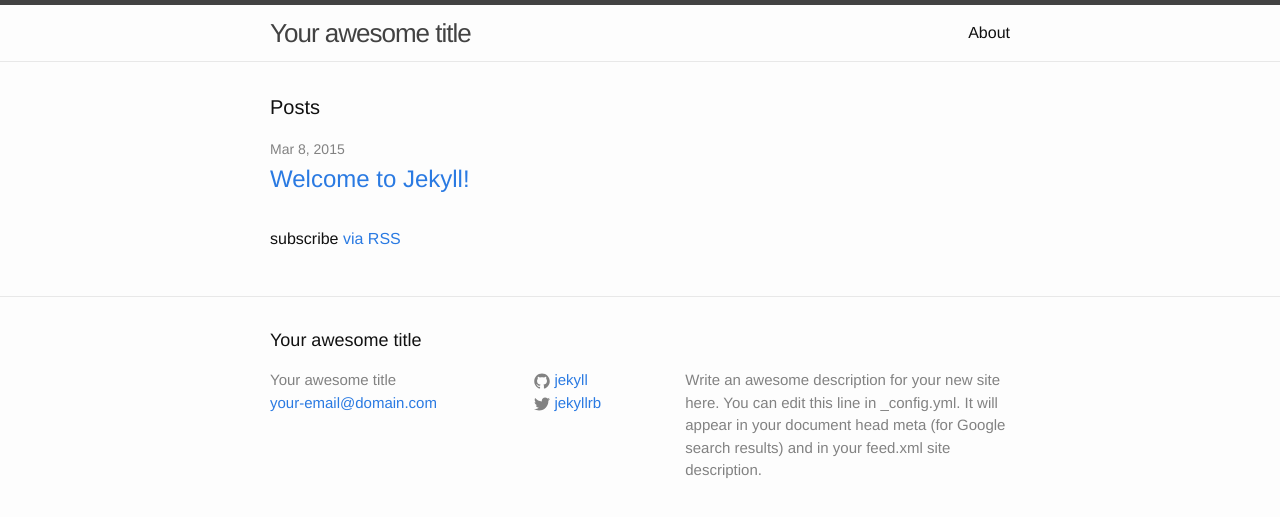
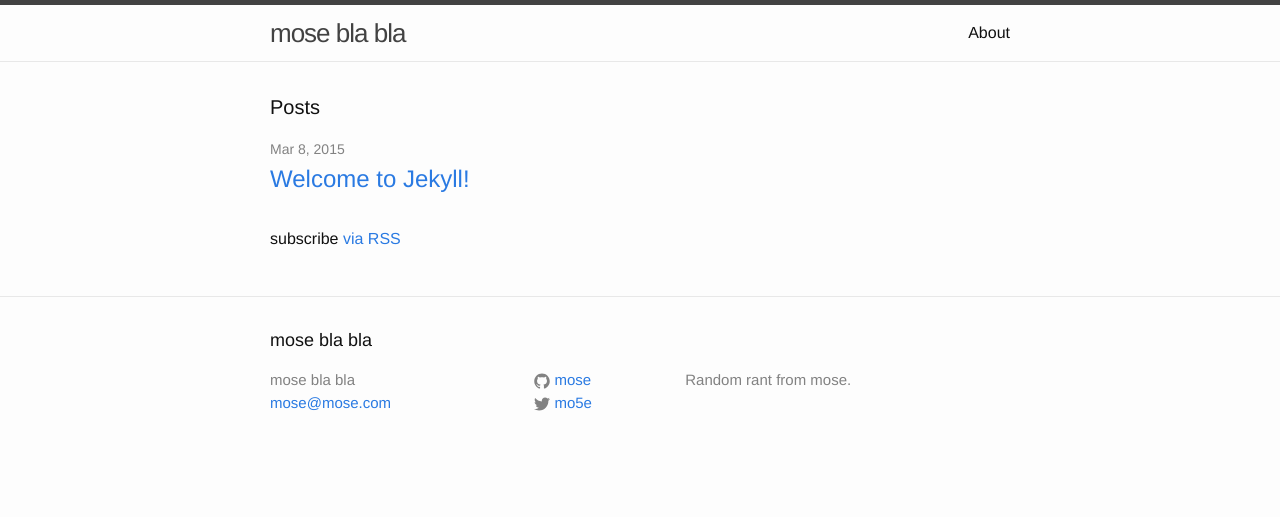
Before and after one commit to mose/blog, a Jekyll site: the page built from index.html, in a window 1280 px wide. Shown: the top 517 px of the page. Built offline with Jekyll 4.4.1, drawn with Linux system fonts in a browser that asks for light colours.

Commit message:
fix config

```diff
--- a/_config.yml
+++ b/_config.yml
@@ -1,14 +1,27 @@
 # Site settings
-title: Your awesome title
-email: your-email@domain.com
-description: > # this means to ignore newlines until "baseurl:"
-  Write an awesome description for your new site here. You can edit this
-  line in _config.yml. It will appear in your document head meta (for
-  Google search results) and in your feed.xml site description.
-baseurl: "" # the subpath of your site, e.g. /blog/
-url: "http://yourdomain.com" # the base hostname & protocol for your site
-twitter_username: jekyllrb
-github_username:  jekyll
+title: mose bla bla
+email: mose@mose.com
+description: Random rant from mose.
+baseurl: "/blog" # the subpath of your site, e.g. /blog/
+url: "http://mose.github.io" # the base hostname & protocol for your site
+twitter_username: mo5e
+github_username:  mose
+
+destination: ./_site
+plugins:     ./_plugins
+layouts:     ./_layouts
+data_source: ./_data
+
+exclude:
+- vendor
+- README.md
+- Dockerfile
+- .ruby-version
+- .bundle
+
+encoding:     "utf-8"
+
+markdown_ext: "md"
 
 # Build settings
 markdown: kramdown
```
